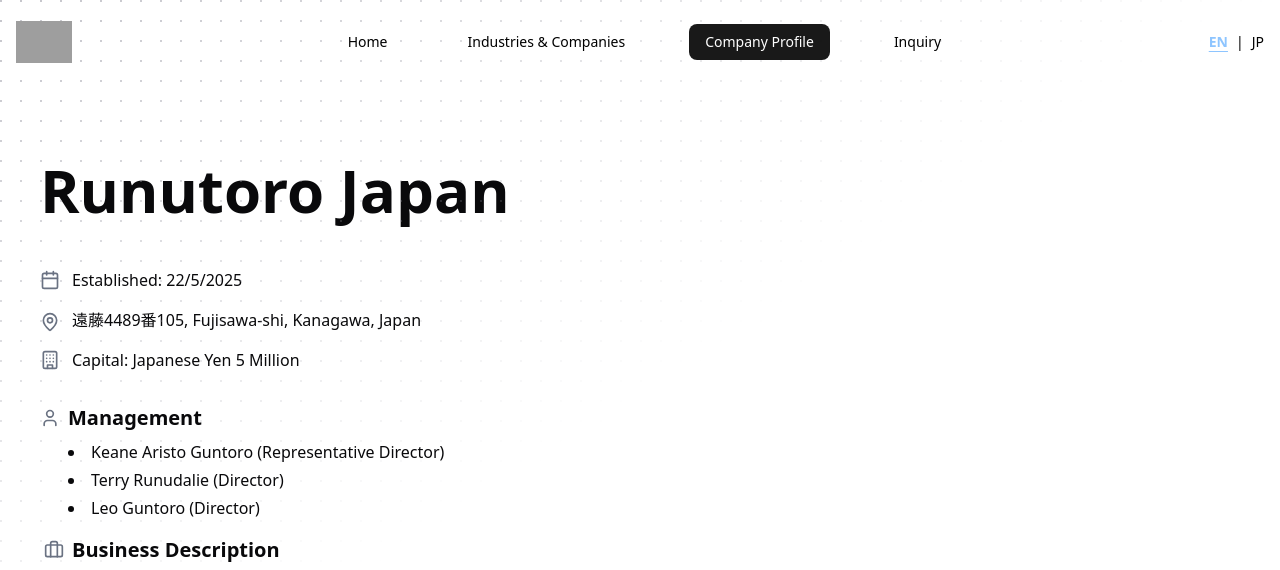
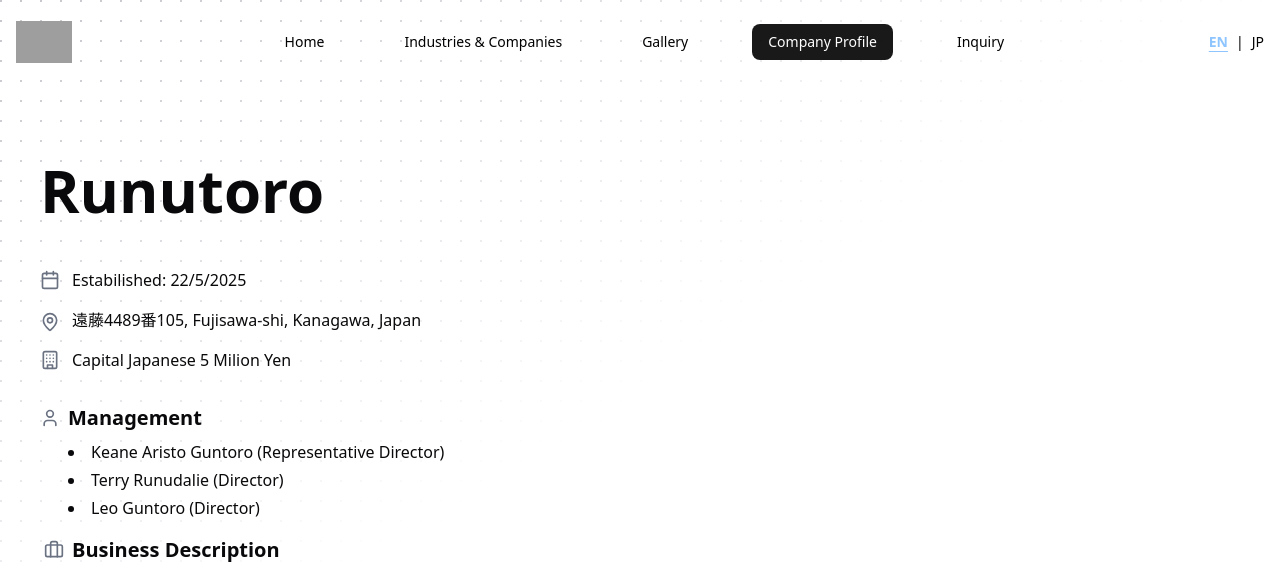
Before and after one commit to Kechenk/runutoro, a React (Vite) app: page /About in a window 1280 px wide. Shown: the top 570 px of the page. Built offline with nearby package versions, Linux system fonts and the light colour scheme; grey boxes are pictures that could not be loaded; a web font is replaced by a local one.

Commit message:
change to jp

```diff
--- a/src/AboutUs.tsx
+++ b/src/AboutUs.tsx
@@ -6,7 +6,7 @@ import { AnimatePresence, motion } from "motion/react"
 import { CardContent, CardHeader, CardTitle } from "./components/ui/card"
 
 const companyInfo = {
-  name: "Runutoro Japan",
+  name: "Runutoro",
   established: "22/5/2025",
   address: "遠藤4489番105, Fujisawa-shi, Kanagawa, Japan",
   capital: "Japanese Yen 5 Million",
@@ -87,6 +87,10 @@ export default function AboutUs() {
               <a href="/industries">{t("products")}</a>
             </Button>
 
+            <Button variant="ghost" className={`${isScrolled ? "text-white" : "text-black"} hover:text-white hover:bg-black/50`}>
+              <a href="/gallery">{t("gallery")}</a>
+            </Button>
+
             <Button variant="ghost" className="text-white bg-black/90">
               <a href="/about">{t("aboutUs")}</a>
             </Button>
@@ -146,7 +150,7 @@ export default function AboutUs() {
         <div className="max-w-4xl mb-16">
           <CardHeader>
             <CardTitle className="text-6xl font-bold mb-12">
-              Runutoro Japan
+              {t("heroTitle")}
             </CardTitle>
           </CardHeader>
           <CardContent>
@@ -154,7 +158,7 @@ export default function AboutUs() {
               <div className="space-y-4">
                 <div className="flex items-center space-x-3">
                   <CalendarIcon className="h-5 w-5 text-gray-500" />
-                  <span className="text-md font-large">Established: {companyInfo.established}</span>
+                  <span className="text-md font-large">{t("estabilished")}: {companyInfo.established}</span>
                 </div>
                 <div className="flex items-start space-x-3">
                   <MapPinIcon className="h-5 w-5 text-gray-500 mt-1" />
@@ -162,7 +166,7 @@ export default function AboutUs() {
                 </div>
                 <div className="flex items-center space-x-3">
                   <BuildingIcon className="h-5 w-5 text-gray-500" />
-                  <span className="text-md font-large">Capital: {companyInfo.capital}</span>
+                  <span className="text-md font-large">{t("capital")} {t("currency")}</span>
                 </div>
               </div>
 
@@ -173,19 +177,23 @@ export default function AboutUs() {
                     Management
                   </h3>
                   <div className="text-left list-disc list-inside text-md pl-5 space-y-1">
-                    {companyInfo.management.map((person, index) => (
-                      <li key={index} className="pl-2">
-                        {person.name} ({person.position})
+                    <li className="pl-2">
+                      {t("people1")}
                     </li>
-                    ))}
+                    <li className="pl-2">
+                      {t("people2")}
+                    </li>
+                    <li className="pl-2">
+                      {t("people3")}
+                    </li>
                   </div>
                 </div>
                 <div className="space-y-2 text-left pl-1">
                   <h3 className="text-xl font-semibold flex items-center text-left">
                     <BriefcaseIcon className="h-5 w-5 text-gray-500 mr-2" />
-                    Business Description
+                    {t("bussinessDesc")}
                   </h3>
-                  <p className="text-md pl-7">{companyInfo.businessDescription}</p>
+                  <p className="text-md pl-7">{t("bussiness")}</p>
                 </div>
               </div>
             </div>
@@ -194,7 +202,7 @@ export default function AboutUs() {
           <div className="container mx-auto px-6 py-12 max-w-7xl">
             <h2 className="text-2xl font-semibold mb-6 flex items-center">
               <MapPinIcon className="h-6 w-6 text-gray-500 mr-2" />
-            Our Location
+              {t("location")}
             </h2>
             <div className="w-full h-[400px] rounded-lg overflow-hidden shadow-lg">
               <GoogleMap address={companyInfo.address} />
--- a/src/App.tsx
+++ b/src/App.tsx
@@ -16,23 +16,23 @@ const backgroundImages = [
 
 const companyData = [
   {
-    title: "TRI JAYA TANGGUH",
+    title: "PT Tri Jaya Tangguh",
     img: "/companies/TJT.png",
   },
   {
-    title: "Ilufa",
+    title: "PT Inti Luhur Fuja Abadi",
     img: "/companies/ilufa.png",
   },
   {
-    title: "Tru Spices",
+    title: "PT True Spices Indonesia",
     img: "/companies/tsi.png",
   },
   {
-    title: "Tri Mustika Langgeng Energy",
+    title: "PT Tri Mustika Langgeng Energi",
     img: "/companies/tml.png",
   },
   {
-    title: "Tri Aroma Tani",
+    title: "PT Tri Aromatani Sejahtera",
     img: "/companies/triaroma.png",
   },
 ]
@@ -73,6 +73,10 @@ const certificationData = [
   {
     title: "SSI",
     img: "/certification/ssi.webp"
+  },
+  {
+    title: "kosher",
+    img: "/certification/kosher.png"
   },
 ]
 
@@ -233,6 +237,10 @@ export default function Home() {
 
                 <Button variant="ghost" className="text-white hover:bg-white/10">
                   <a href="/industries">{t("products")}</a>
+                </Button>
+
+                <Button variant="ghost" className="text-white hover:bg-white/10">
+                  <a href="/gallery">{t("gallery")}</a>
                 </Button>
 
                 <Button variant="ghost" className="text-white hover:bg-white/10">
@@ -532,7 +540,7 @@ export default function Home() {
                   key={index}
                   variants={fadeInUp}
                   className={`rounded-lg p-6 transition-all duration-300
-                  ${index === 2 ? "md:col-start-1 md:col-end-3 md:row-start-2 md:w-md" :
+                  ${index === 2 ? "md:col-start-1 md:col-end-3 md:row-start-2 md:w-xl" :
                       index === 3 ? "md:col-start-3 md:col-end-4 md:row-start-2" : ""
                     }`}
                 >
--- a/src/Gallery.tsx
+++ b/src/Gallery.tsx
@@ -317,7 +317,7 @@ export default function Gallery() {
             </Button>
 
             <Button variant="ghost" className="text-white bg-white/10">
-              <a href="/gallery">{t("Gallery")}</a>
+              <a href="/gallery">{t("gallery")}</a>
             </Button>
 
             <Button variant="ghost" className="text-white hover:bg-white/10">
@@ -380,13 +380,13 @@ export default function Gallery() {
       </header>
 
       <div>
-        <section className="container mx-auto mt-26">
+        <section className="container mx-auto mt-40">
           <div className="container mx-auto">
             <motion.div
               initial="hidden"
               whileInView="visible"
               viewport={{ once: true, margin: "-100px" }}
-              className="text-center mb-16"
+              className="text-center mb-12"
             >
               <motion.div variants={fadeInUp}>
               </motion.div>
--- a/src/Industries.tsx
+++ b/src/Industries.tsx
@@ -91,6 +91,10 @@ export default function Industries() {
             </Button>
 
             <Button variant="ghost" className={`${isScrolled ? "text-white" : "text-black"} hover:bg-black/50`}>
+              <a href="/gallery">{t("gallery")}</a>
+            </Button>
+
+            <Button variant="ghost" className={`${isScrolled ? "text-white" : "text-black"} hover:bg-black/50`}>
               <a href="/about">{t("aboutUs")}</a>
             </Button>
 
--- a/src/Inquiry.tsx
+++ b/src/Inquiry.tsx
@@ -52,12 +52,15 @@ export default function Inquiry() {
               <a href="/">{t("home")}</a>
             </Button>
             <Button variant="ghost" className="text-black hover:bg-white/10">
-              <a href="/industries">{t("Industries & Company")}</a>
+              <a href="/industries">{t("products")}</a>
+            </Button>
+            <Button variant="ghost" className="text-black hover:bg-white/10">
+              <a href="/gallery">{t("gallery")}</a>
             </Button>
             <Button variant="ghost" className="text-black hover:bg-white/10">
               <a href="/about">{t("aboutUs")}</a>
             </Button>
-            <Button variant="ghost" className="text-black hover:bg-white/10">
+            <Button variant="ghost" className="text-white bg-black/90">
               <a href="/inquiry">{t("inquiry")}</a>
             </Button>
           </div>
--- a/src/Test.tsx
+++ /dev/null
@@ -1,53 +0,0 @@
-import React from "react";
-export function FeaturedImageGallery() {
-  const data = [
-    {
-      imgelink:
-        "/Gallery Runutoro/medium-a.jpg",
-    },
-    {
-      imgelink:
-        "https://images.unsplash.com/photo-1432462770865-65b70566d673?ixid=MnwxMjA3fDB8MHxwaG90by1wYWdlfHx8fGVufDB8fHx8&ixlib=rb-1.2.1&auto=format&fit=crop&w=1950&q=80",
-    },
-    {
-      imgelink:
-        "https://images.unsplash.com/photo-1493246507139-91e8fad9978e?ixlib=rb-4.0.3&ixid=MnwxMjA3fDB8MHxwaG90by1wYWdlfHx8fGVufDB8fHx8&auto=format&fit=crop&w=2940&q=80",
-    },
-    {
-      imgelink:
-        "https://images.unsplash.com/photo-1518623489648-a173ef7824f3?ixlib=rb-4.0.3&ixid=MnwxMjA3fDB8MHxwaG90by1wYWdlfHx8fGVufDB8fHx8&auto=format&fit=crop&w=2762&q=80",
-    },
-    {
-      imgelink:
-        "https://images.unsplash.com/photo-1682407186023-12c70a4a35e0?ixlib=rb-4.0.3&ixid=MnwxMjA3fDB8MHxwaG90by1wYWdlfHx8fGVufDB8fHx8&auto=format&fit=crop&w=2832&q=80",
-    },
-  ];
-
-  const [active, setActive] = React.useState(
-    "https://images.unsplash.com/photo-1499696010180-025ef6e1a8f9?ixlib=rb-4.0.3&ixid=MnwxMjA3fDB8MHxwaG90by1wYWdlfHx8fGVufDB8fHx8&auto=format&fit=crop&w=1470&q=80",
-  );
-
-  return (
-    <div className="container mx-auto grid gap-4">
-      <div>
-        <img
-          className="h-auto w-full max-w-full rounded-lg object-cover object-center md:h-[480px]"
-          src={active}
-          alt=""
-        />
-      </div>
-      <div className="grid grid-cols-5 gap-4">
-        {data.map(({ imgelink }, index) => (
-          <div key={index}>
-            <img
-              onClick={() => setActive(imgelink)}
-              src={imgelink}
-              className="h-20 max-w-full cursor-pointer rounded-lg object-cover object-center"
-              alt="gallery-image"
-            />
-          </div>
-        ))}
-      </div>
-    </div>
-  );
-}
--- a/src/i18n/translation.ts
+++ b/src/i18n/translation.ts
@@ -7,9 +7,18 @@ export const translations = {
     aboutUs: "Company Profile",
     inquiry: "Inquiry",
     gallery: "Gallery",
+    estabilished: "Estabilished",
+    capital: "Capital",
+    currency: "Japanese 5 Milion Yen",
+    bussiness: "Import, export, and sales of coconut, seafood, spices, spice oil, and biomass fuel-related products, as well as intermediary services for companies selling the above products.",
+    bussinessDesc: "Business Description",
+    people1:"Keane Aristo Guntoro (Representative Director)",
+    people2:"Terry Runudalie (Director)",
+    people3:"Leo Guntoro (Director)",
+    location: "Our Location",
 
     // Hero Section
-    heroTitle: "Runutoro Japan",
+    heroTitle: "Runutoro",
     heroSubtitle: "From Indonesian Land & Sea to Japanese Markets",
     exploreProducts: "Explore Products",
     contactUs: "Contact Us",
@@ -95,7 +104,7 @@ export const translations = {
     company5Description:
       "PT Tri Aromatani Sejahtera is involved in the distillation and further processing of spices and aromatic materials into essential oils. Products include nutmeg oil, clove leaf oil, and patchouli oil.",
 
-    companyDesc: "Runutoro Japan was created as a Japanese representative of our own Indonesian companies operating in primary sector commodities encompassing the industries of coconut processing, spices, flavor & fragrance, seafood, and biomass.We specialize in sourcing and delivering premium coconut products, spices, seafood, and biomass materials that meet Japan's high standards. Create sustainable trade relationships between Indonesian producers and Japanese markets, ensuring quality, reliability and fair practices.  Runutoro Japan is the Representative of Indonesian Company and ensure we will sent our best product to Japan.",
+    companyDesc: "Runutoro was created as a Japanese representative of our own Indonesian companies operating in primary sector commodities encompassing the industries of coconut processing, spices, flavor & fragrance, seafood, and biomass.We specialize in sourcing and delivering premium coconut products, spices, seafood, and biomass materials that meet Japan's high standards. Create sustainable trade relationships between Indonesian producers and Japanese markets, ensuring quality, reliability and fair practices.  Runutoro is the Representative of Indonesian Company and ensure we will sent our best product to Japan.",
   },
   jp: {
     // Navigation
@@ -104,9 +113,18 @@ export const translations = {
     aboutUs: "会社概要",
     inquiry: "お問い合わせ",
     gallery: "写真",
+    estabilished: "不安定",
+    capital: "資本金",
+    currency: "500万円",
+    bussiness: "ココナッツ、シーフード、スパイス、スパイスオイル、バイオマス燃料関連製品の輸出入・販売、および上記製品を販売する企業の仲介業務。",
+    bussinessDesc: "事業内容",
+    people1:"キーン・アリスト・グントロ（代表取締役）",
+    people2:"テリー・ルヌダリー（取締役）",
+    people3:"レオ・グントロ（取締役）",
+    location: "住所",
 
     // Hero Section
-    heroTitle: "ルヌトロ・ジャパン",
+    heroTitle: "ルヌトロ",
     heroSubtitle: "インドネシアの大地と海から日本の市場へ",
     exploreProducts: "製品を探す",
     contactUs: "お問い合わせ",
@@ -141,9 +159,9 @@ export const translations = {
     certificationsDescription: "当社のすべての製品は、最高の国際基準と認証を満たしています。",
 
     // About Section
-    aboutRunutoro: "ルヌトロ・ジャパンについて",
+    aboutRunutoro: "ルヌトロ・について",
     aboutDescription:
-      "ルヌトロ・ジャパンは、インドネシアの高品質製品と日本市場を結びつけます。日本の高い基準を��たす高品質のココナッツ製品、スパイス、シーフード、バイオマス素材の調達と提供を専門としています。",
+      "ルヌトロ・は、インドネシアの高品質製品と日本市場を結びつけます。日本の高い基準を��たす高品質のココナッツ製品、スパイス、シーフード、バイオマス素材の調達と提供を専門としています。",
     ourMission: "当社のミッション",
     missionDescription:
       "インドネシアの生産者と日本市場の間に持続可能な貿易関係を構築し、品質、信頼性、公正な慣行を確保すること。",
@@ -169,7 +187,7 @@ export const translations = {
     // Industries page
     industriesTitle: "産業と企業",
     industriesDescription:
-      "ルヌトロジャパンは、ココナッツ加工、スパイス、フレーバー＆フレグランス、シーフード、バイオマスなどの一次産業コモディティを扱うインドネシア企業の日本代表として設立されました。調達から加工、輸出まで、サプライチェーンのあらゆる段階を管理することで、高品質な製品への直接アクセスを確保し、透明性、一貫性、信頼性を保証します。",
+      "ルヌトロは、ココナッツ加工、スパイス、フレーバー＆フレグランス、シーフード、バイオマスなどの一次産業コモディティを扱うインドネシア企業の日本代表として設立されました。調達から加工、輸出まで、サプライチェーンのあらゆる段階を管理することで、高品質な製品への直接アクセスを確保し、透明性、一貫性、信頼性を保証します。",
 
     // Companies
     company1Name: "ココナッツとその派生品（PT Tri Jaya Tangguh）",
@@ -192,6 +210,6 @@ export const translations = {
     company5Description:
       "PT Tri Aromatani Sejahteraは、スパイスと芳香材料の蒸留と更なる加工によるエッセンシャルオイルの製造に携わっています。製品にはナツメグオイル、クローブリーフオイル、パチョリオイルなどがあります。",
 
-    companyDesc: "Runutoroジャパンは、ココナッツ加工、スパイス、フレーバー＆フレグランス、シーフード、バイオマスの各産業を網羅する一次産業商品で事業を展開するインドネシア企業の日本代理店として設立されました。インドネシアの生産者と日本市場の間に持続可能な貿易関係を構築し、品質、信頼性、公正な慣行を保証します。 Runutoroジャパンはインドネシア企業の代表として、最高の製品を日本にお届けします。",
+    companyDesc: "Runutoroは、ココナッツ加工、スパイス、フレーバー＆フレグランス、シーフード、バイオマスの各産業を網羅する一次産業商品で事業を展開するインドネシア企業の日本代理店として設立されました。インドネシアの生産者と日本市場の間に持続可能な貿易関係を構築し、品質、信頼性、公正な慣行を保証します。Runutoroはインドネシア企業の代表として、最高の製品を日本にお届けします。",
   },
 }
--- a/src/main/router.tsx
+++ b/src/main/router.tsx
@@ -5,7 +5,6 @@ import Inquiry from "@/Inquiry";
 import AboutUs from "@/AboutUs";
 import Industries from "@/Industries";
 import Gallery from "@/Gallery";
-import { FeaturedImageGallery } from "@/Test";
 
 const router = createBrowserRouter([
   {
@@ -46,13 +45,6 @@ const router = createBrowserRouter([
         <Gallery />
       </div>
   },
-  {
-    path: "Test",
-    element:
-      <div className="">
-        <FeaturedImageGallery />
-      </div>
-  },
 ]);
 
 export default router;
```
Also changed, not shown: public/certification/kosher.png (added). Lines whose indentation alone changed are shown as unchanged.
